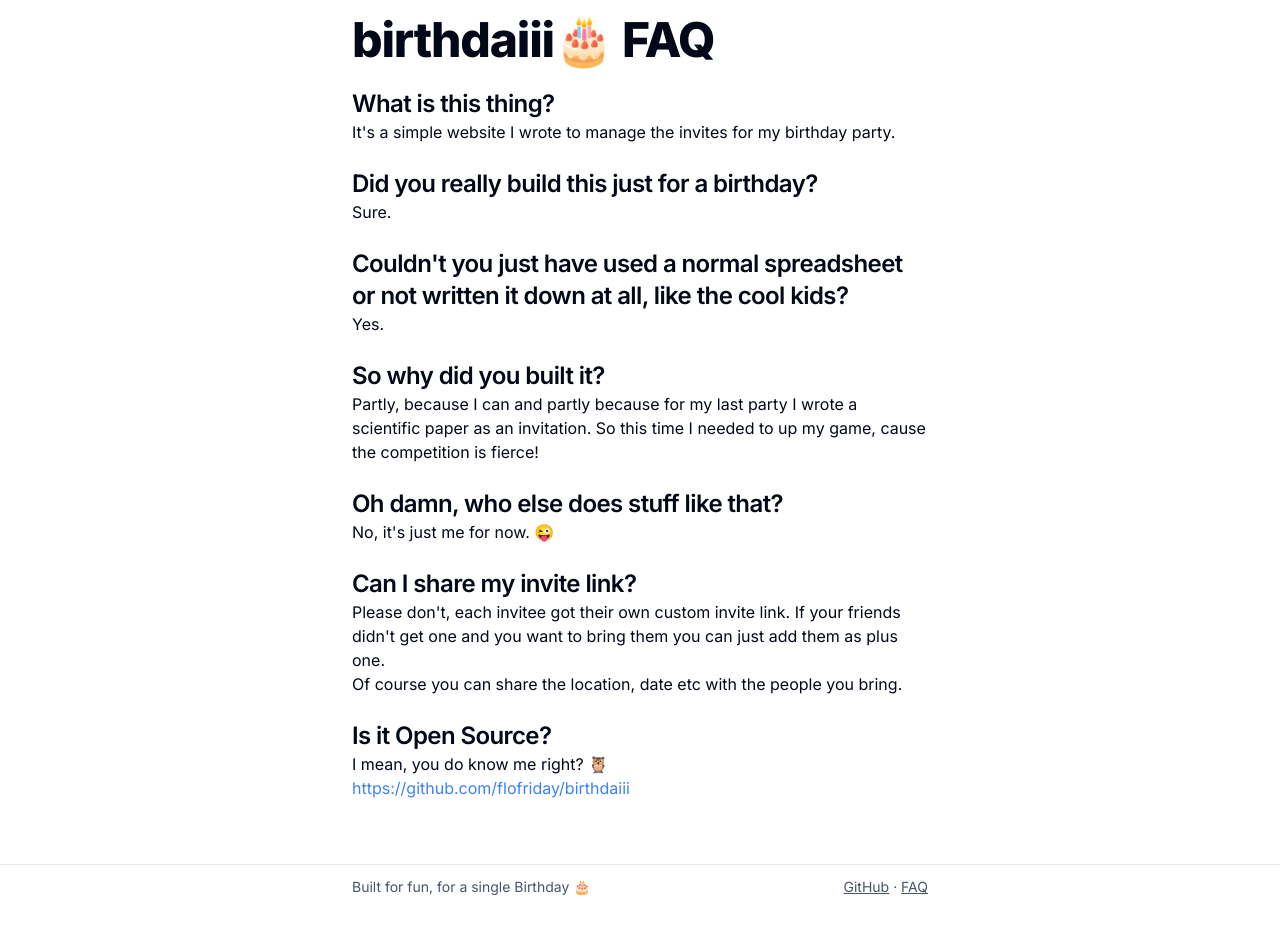
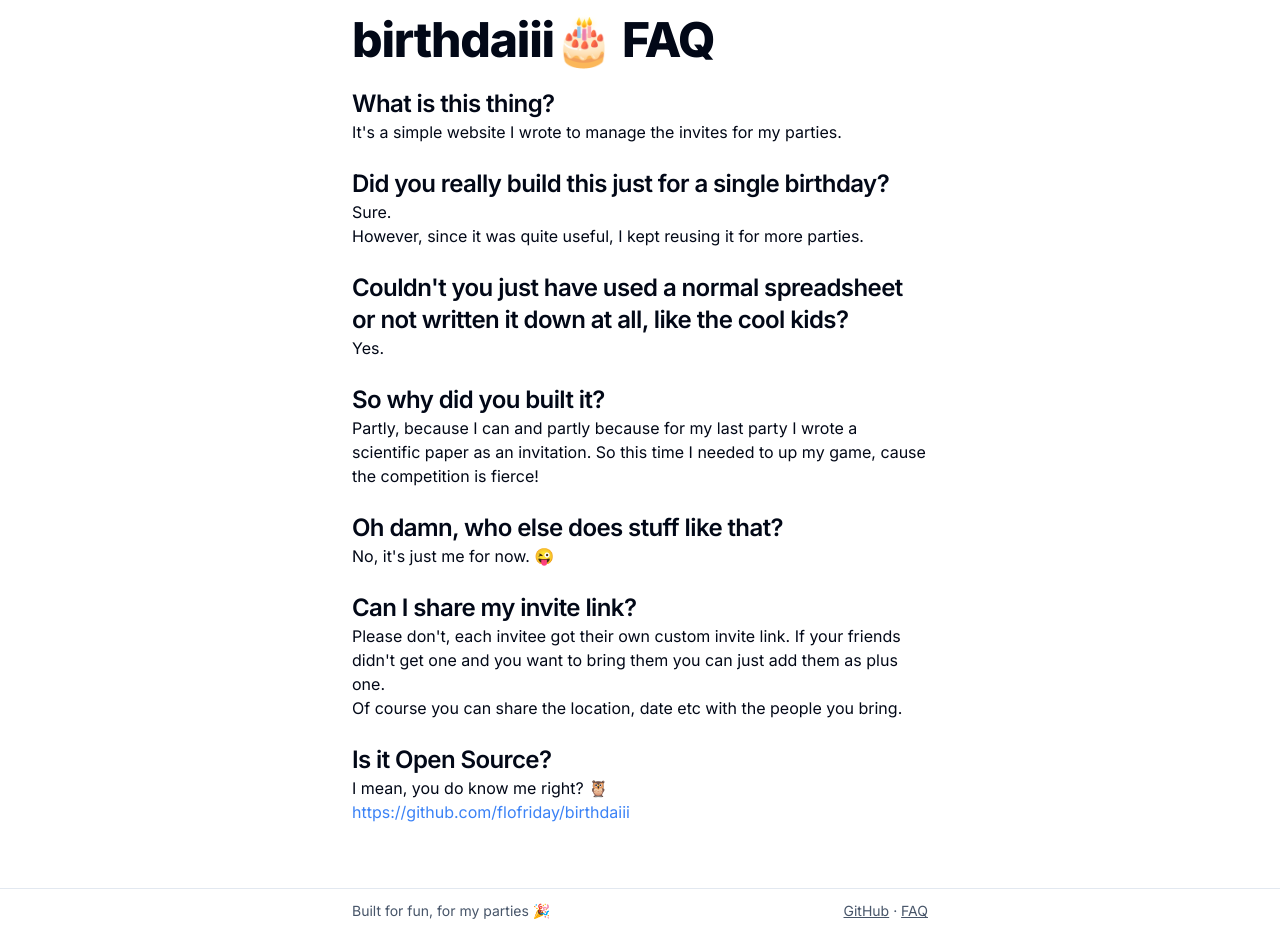
Before and after one commit to flofriday/birthdaiii, a Next.js app: page /faq in a window 1280 px wide. Shown: the part 80-1013 px from the top of the page. Before the commit the page ends 989 px from the top, so only its background shows below. Built offline with nearby package versions, Linux system fonts and the light colour scheme.

Commit message:
Update branding
It's no longer just for a birthday but a general invitation
management tool.

```diff
--- a/app/faq/page.tsx
+++ b/app/faq/page.tsx
@@ -5,13 +5,14 @@ export default function FAQ() {
 
       <div className="pb-6">
         <h2 className="scroll-m-20 text-2xl font-semibold tracking-tight">What is this thing?</h2>
-        <p>It&apos;s a simple website I wrote to manage the invites for my birthday party.</p>
+        <p>It&apos;s a simple website I wrote to manage the invites for my parties.</p>
       </div>
 
 
       <div className="pb-6">
-        <h2 className="scroll-m-20 text-2xl font-semibold tracking-tight">Did you really build this just for a birthday?</h2>
+        <h2 className="scroll-m-20 text-2xl font-semibold tracking-tight">Did you really build this just for a single birthday?</h2>
         <p>Sure.</p>
+        <p>However, since it was quite useful, I kept reusing it for more parties.</p>
       </div>
 
       <div className="pb-6">
--- a/app/layout.tsx
+++ b/app/layout.tsx
@@ -27,8 +27,8 @@ export default function RootLayout({
           <footer className="mx-auto w-full px-10 lg:px-12 max-w-2xl text-slate-600 text-sm py-3 flex justify-between">
             <span >
               Built for fun
-              <span className="max-[450px]:hidden">, for a single Birthday</span>
-              <span> 🎂</span>
+              <span className="max-[450px]:hidden">, for my parties</span>
+              <span> 🎉</span>
             </span>
             <span>
               <a className="underline" href="https://github.com/flofriday/birthdaiii">GitHub</a> · <Link className="underline" href="/faq">FAQ</Link>
--- a/app/page.tsx
+++ b/app/page.tsx
@@ -5,8 +5,8 @@ export default function Home() {
     <main className="pt-24 pb-10 px-10 lg:px-12 max-w-2xl mx-auto">
       <h1 className="scroll-m-20 text-4xl font-extrabold tracking-tight lg:text-5xl pb-6">birthdaiii 🎂</h1>
       <p className="pb-3">
-        This is an over engineered birthday party management tool for my
-        upcomming birthday. However,
+        This is an over engineered party management tool, initially built for my
+        24th birthday party (which is where the name comes from). However,
         it is quite private in it&apos;s nature, so if you haven&apos;t gotten a link to
         an invite you won&apos;t be able to do a lot here.
       </p>
```
Also changed, not shown: 1 other file (tests, documents, lock files or other folders).
